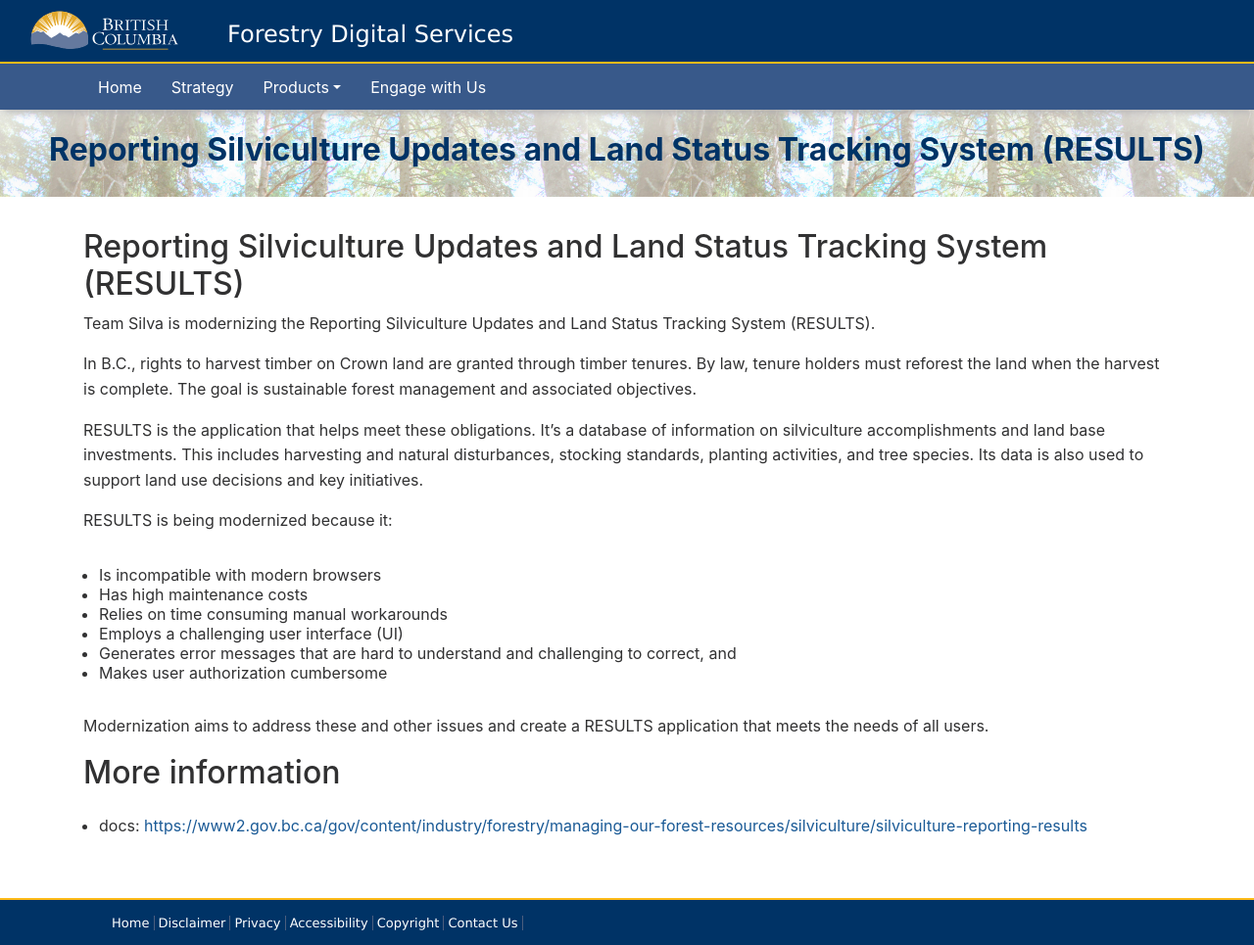
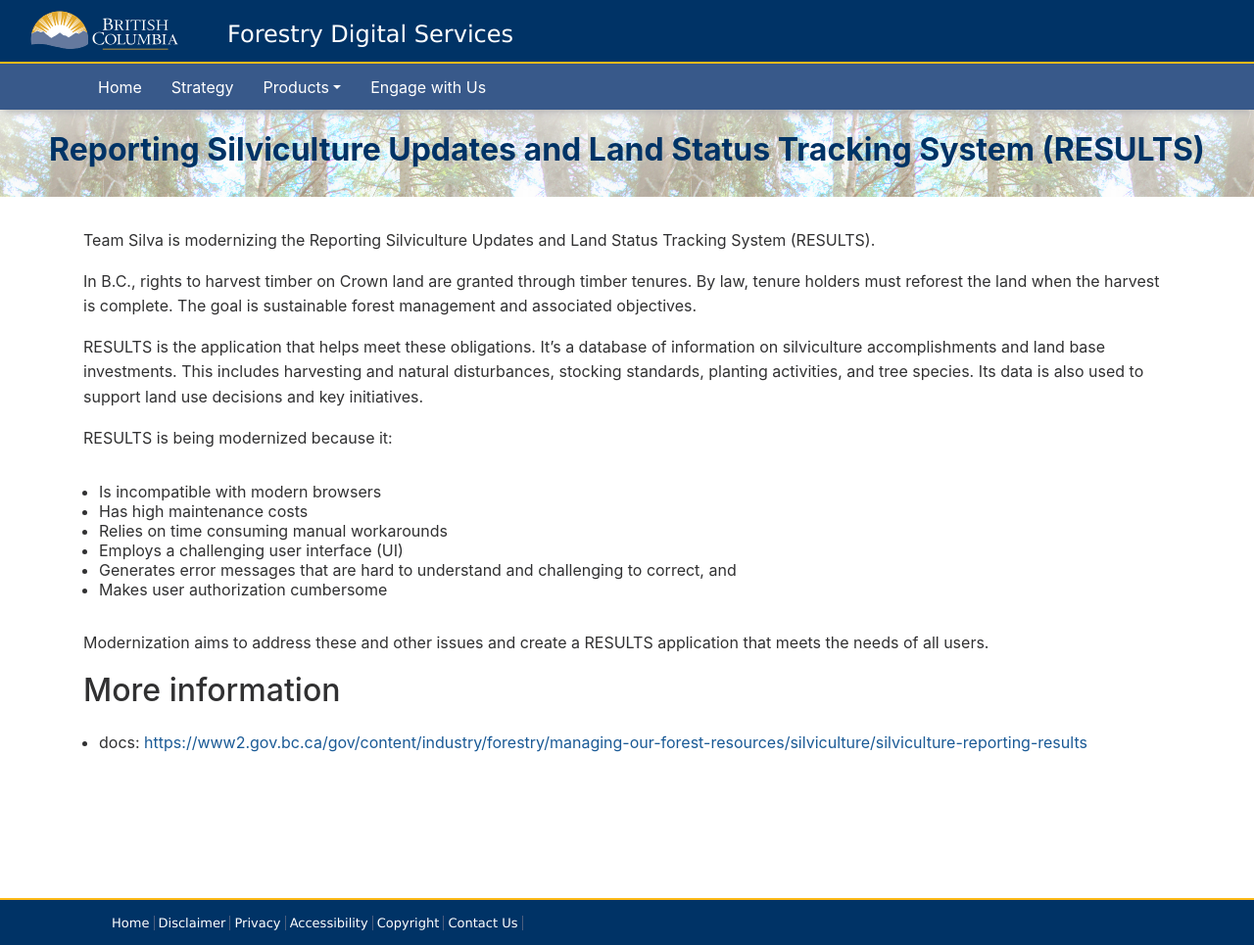
Before and after one commit to bcgov/forestry-digital-services, a Jekyll site: the page built from collections/_applications/results.md, in a window 1280 px wide and 965 px high. Shown: the whole window at 98% size. Built offline with Jekyll 4.4.1, drawn with Linux system fonts in a browser that asks for light colours; nearby versions of some CDN libraries.

Commit message:
Update results.md

```diff
--- a/collections/_applications/results.md
+++ b/collections/_applications/results.md
@@ -5,7 +5,7 @@
 order: 6
 description:
 ---
-## Reporting Silviculture Updates and Land Status Tracking System (RESULTS)
+
 Team Silva is modernizing the Reporting Silviculture Updates and Land Status Tracking System (RESULTS).
 
 In B.C., rights to harvest timber on Crown land are granted through timber tenures. By law, tenure holders must reforest the land when the harvest is complete. The goal is sustainable forest management and associated objectives.
```
